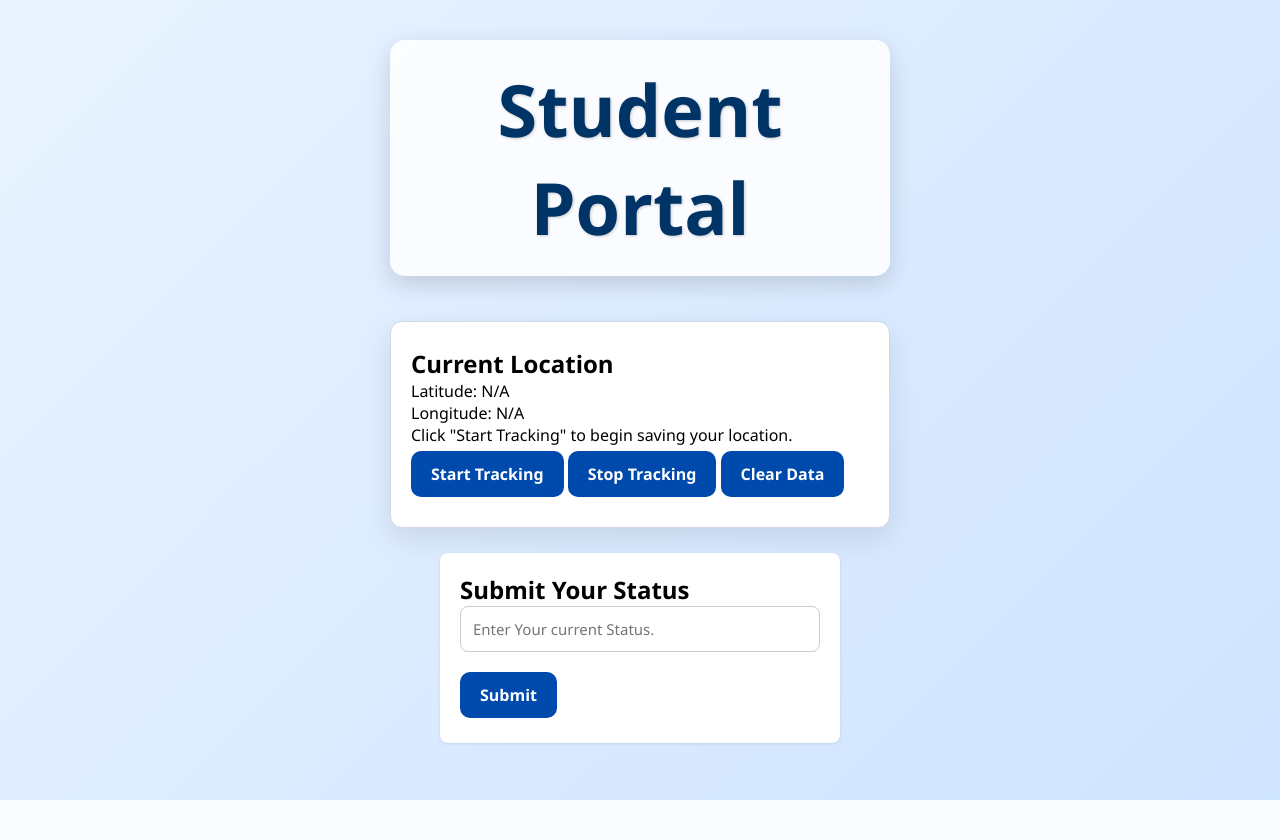
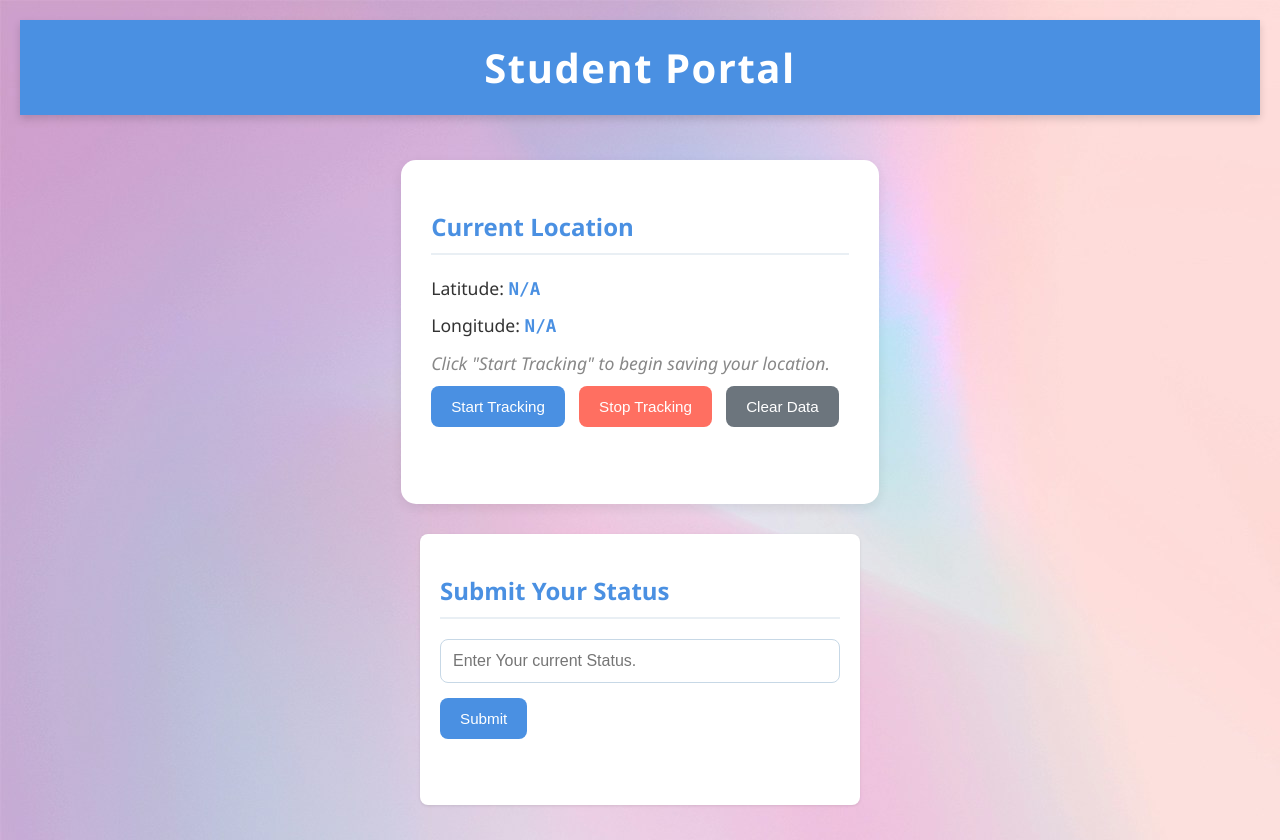
Before and after one commit to Beast-arpit/Ethos-2025, a PHP site: page /Studentpage.php in a window 1280 px wide. Before the commit the page ends 800 px from the top, so only its background shows below. Run offline with PHP 8.4, Linux system fonts and the light colour scheme; the visitor is signed in with stand-in values (Sample User, id 1).

Commit message:
background and some animation in website

```diff
--- a/Studentpage.css
+++ b/Studentpage.css
@@ -1,160 +1,189 @@
-/* === General Reset === */
-* {
+/* ================================================= */
+/* 0. BASE STYLES & TYPOGRAPHY */
+/* ================================================= */
+:root {
+    /* Define the color palette */
+    --primary-color: #4a90e2; /* Soft Blue */
+    --secondary-color: #f0f4f8; /* Light Creamy Background */
+    --box-bg-color: #ffffff; /* Pure White Box Background */
+    --text-color: #333333; /* Dark Gray Text */
+    --accent-color: #ff6f61; /* Coral/Red Accent for alerts/stops */
+    --shadow-light: 0 4px 12px rgba(0, 0, 0, 0.08);
+}
+
+body {
+    font-family: 'Segoe UI', Tahoma, Geneva, Verdana, sans-serif;
+    background-image: url(background.jpg);
     margin: 0;
     padding: 0;
-    box-sizing: border-box;
-    font-family: 'Segoe UI', Tahoma, Geneva, Verdana, sans-serif;
-}
-
-/* === Body Styling === */
-body {
-    background: linear-gradient(135deg, #e9f3ff 0%, #cfe4ff 100%);
+    color: var(--text-color);
     display: flex;
     flex-direction: column;
     align-items: center;
     min-height: 100vh;
+}
+
+h1, h2 {
+    color: var(--primary-color);
+    font-weight: 600;
+}
+
+h2 {
+    font-size: 1.5em;
+    padding-bottom: 10px;
+    border-bottom: 2px solid #e9eff4;
+    margin-bottom: 20px;
+}
+
+/* ================================================= */
+/* 1. TITLE BOX (HEADER) */
+/* ================================================= */
+.title-box {
+    width: 100%;
+    background-color: var(--primary-color);
+    color: white;
+    padding: 20px 0;
+    margin-bottom: 30px;
+    box-shadow: 0 4px 8px rgba(0, 0, 0, 0.15);
+    text-align: center;
+}
+
+.title-box h1 {
+    color: white;
+    margin: 0;
+    font-size: 2.5em;
+    letter-spacing: 1.5px;
+}
+
+/* ================================================= */
+/* 2. LAYOUT AND CONTAINERS */
+/* ================================================= */
+
+/* Main container to hold location and status side-by-side */
+body {
+    /* Use flexbox to center content and manage vertical space */
+    display: flex;
+    flex-wrap: wrap; /* Allows wrapping on smaller screens */
+    justify-content: center;
     padding: 20px;
 }
 
-/* === Title Box === */
-.title-box {
-    width: 90%;
-    max-width: 500px;
-    margin: 20px auto;
-    padding: 20px 15px;
-    text-align: center;
-    font-size: 36px;
-    font-weight: 700;
-    color: #003366;
-    background-color: rgba(255, 255, 255, 0.85);
+.current-location,
+.status-container {
+    background-color: var(--box-bg-color);
     border-radius: 15px;
-    box-shadow: 0 8px 25px rgba(0,0,0,0.15);
-    text-shadow: 1px 1px 3px rgba(0,0,0,0.2);
+    box-shadow: var(--shadow-light); /* Soft shadow */
+    padding: 30px;
+    margin: 15px;
+    flex: 1; /* Allows boxes to share space */
+    min-width: 300px;
+    max-width: 450px;
+    transition: transform 0.3s ease-in-out, box-shadow 0.3s ease-in-out;
 }
 
-/* === Current Location Card === */
-.current-location {
-    width: 90%;
-    max-width: 500px;
-    background: #ffffff;
-    border-radius: 12px;
-    padding: 25px 20px;
-    margin: 25px auto;
-    box-shadow: 0 10px 30px rgba(0,0,0,0.1);
-    border: 1px solid #d1d9e6;
+/* Animation: Slight lift on hover */
+.current-location:hover,
+.status-container:hover {
+    transform: translateY(-5px);
+    box-shadow: 0 8px 20px rgba(0, 0, 0, 0.15);
 }
 
-/* === Labels & Inputs === */
-label {
-    font-weight: 600;
-    display: block;
-    margin-bottom: 6px;
-    color: #333;
-}
+/* ================================================= */
+/* 3. INPUTS AND BUTTONS */
+/* ================================================= */
 
-input[type="text"] {
+#statusInput {
     width: 100%;
     padding: 12px;
     margin-bottom: 15px;
-    border: 1.5px solid #ccc;
+    border: 1px solid #c7d8e6;
     border-radius: 8px;
-    font-size: 15px;
-    transition: border-color 0.3s, box-shadow 0.3s;
+    box-sizing: border-box;
+    font-size: 1em;
+    transition: border-color 0.3s;
 }
 
-input[type="text"]:focus {
-    border-color: #007bff;
-    box-shadow: 0 0 0 3px rgba(0, 123, 255, 0.15);
+#statusInput:focus {
+    border-color: var(--primary-color);
     outline: none;
+    box-shadow: 0 0 5px rgba(74, 144, 226, 0.5);
 }
 
-/* === Buttons === */
-button, .Submit-button {
-    background-color: #004aad;
-    color: white;
+button {
     padding: 12px 20px;
-    font-size: 16px;
-    font-weight: 600;
+    margin-right: 10px;
     border: none;
-    border-radius: 10px;
+    border-radius: 8px;
+    font-size: 0.95em;
     cursor: pointer;
-    margin: 5px 0;
-    transition: all 0.3s ease;
+    transition: background-color 0.3s ease, transform 0.2s ease, box-shadow 0.3s ease;
+    font-weight: 500;
 }
 
-button:hover, .Submit-button:hover {
-    background-color: #003c8c;
-    transform: translateY(-2px);
-    box-shadow: 0 4px 10px rgba(0,0,0,0.2);
+/* Default/Primary Button Style (Start Tracking / Submit Status) */
+.current-location button:first-of-type,
+.status-container button {
+    background-color: var(--primary-color);
+    color: white;
 }
 
-button:active, .Submit-button:active {
-    background-color: #003366;
-    transform: translateY(2px);
-    box-shadow: 0 2px 5px rgba(0,0,0,0.2);
+/* Stop Tracking Button Style */
+.current-location button:nth-of-type(2) {
+    background-color: var(--accent-color);
+    color: white;
 }
 
-/* === Output Box === */
-.output {
-    margin-top: 20px;
-    font-size: 16px;
-    padding: 10px;
-    background: #f1f5f9;
-    border-radius: 8px;
-    border: 1px solid #d1d9e6;
+/* Clear Data Button Style */
+.current-location button:last-of-type {
+    background-color: #6c757d; /* Muted gray */
+    color: white;
 }
 
-.output p {
-    margin: 5px 0;
+/* Hover and Active states for all buttons */
+button:hover {
+    transform: translateY(-2px);
+    box-shadow: 0 4px 8px rgba(0, 0, 0, 0.1);
 }
 
-.output span {
-    font-weight: bold;
+button:active {
+    transform: translateY(0);
 }
 
-.output p:first-child {
-    font-style: italic;
-    color: #666;
+/* ================================================= */
+/* 4. LOCATION DISPLAY (Aesthetic Typography) */
+/* ================================================= */
+.current-location p {
+    font-size: 1.1em;
+    margin: 10px 0;
+    line-height: 1.5;
 }
 
-.output p:nth-child(2) {
-    color: #e45000; /* Latitude */
+/* Highlight for latitude/longitude values */
+.current-location span {
+    font-weight: bold;
+    color: var(--primary-color);
+    font-family: 'Consolas', monospace; /* Monospaced font for coordinates */
 }
 
-.output p:nth-child(3) {
-    color: #1385a8; /* Longitude */
+/* Status message style */
+#status {
+    font-style: italic;
+    color: #888;
+    min-height: 20px; /* Prevents layout jump when text appears */
 }
 
-/* === Form Layout === */
-form {
-    width: 100%;
-}
-
-form button {
-    width: 48%;
-}
-
-form button + button {
-    float: right;
-}
-
-form .output {
-    clear: both;
-}
-
-/* === Responsive === */
-@media (max-width: 480px) {
-    .title-box, .current-location {
-        width: 95%;
-        padding: 20px;
+/* ================================================= */
+/* 5. MEDIA QUERIES (Responsiveness) */
+/* ================================================= */
+@media (max-width: 900px) {
+    body {
+        flex-direction: column;
+        align-items: stretch;
     }
 
-    input[type="text"] {
-        padding: 10px;
-    }
-
-    button, .Submit-button {
-        width: 100%;
-        margin-bottom: 10px;
+    .current-location,
+    .status-container {
+        margin: 15px 10px;
+        max-width: none;
     }
 }
--- a/homepage.css
+++ b/homepage.css
@@ -3,7 +3,7 @@ body {
     margin: 0;
     padding: 0;
     font-family: 'Segoe UI', Tahoma, Geneva, Verdana, sans-serif;
-    background: url('Background.png') no-repeat center center fixed;
+    background: url('background.jpg') no-repeat center center fixed;
     background-size: cover;
     display: flex;
     flex-direction: column;
--- a/loginpage.css
+++ b/loginpage.css
@@ -8,7 +8,7 @@
 /* === Body Styling === */
 body {
     font-family: 'Segoe UI', Tahoma, Geneva, Verdana, sans-serif;
-    background: linear-gradient(135deg, #e9f3ff 0%, #cfe4ff 100%);
+    background-image: url(background.jpg);
     display: flex;
     justify-content: center;
     align-items: center;
```
Also changed, not shown: background.jpg (added).
